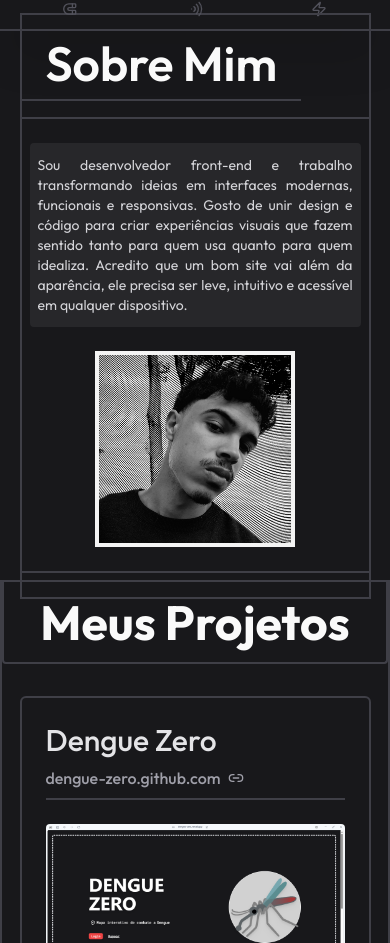
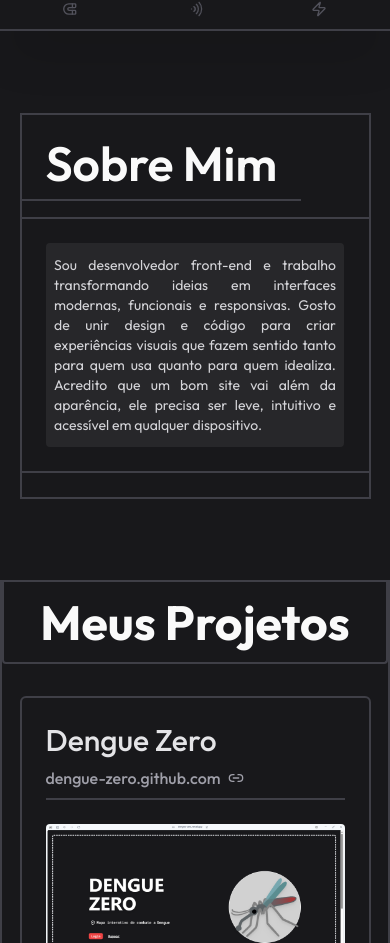
Before and after one commit to zCaio79/portfolio-next, a Next.js app: page / in a window 390 px wide. Shown: the part 788-1731 px from the top of the page. Built offline with nearby package versions, Linux system fonts and the light colour scheme.

Commit message:
about img fix

```diff
--- a/src/components/about.tsx
+++ b/src/components/about.tsx
@@ -13,11 +13,11 @@ export default function About(props : AboutProps){
 
           <span className="flex w-fit gap-6 items-center text-zinc-50 font-semibold text-5xl border-b-2 border-zinc-700 pb-3 px-6 md:pr-3 md:pl-0 transition-all duration-500 hover:text-6xl">Sobre Mim <Rabbit className="hidden md:flex size-10"/></span>
           <span className="flex flex-col md:flex-row justify-between items-center gap-6 py-6 px-2 text-sm md:text-base text-zinc-300 border-y-2 border-zinc-700">
-            <span className="flex md:w-[29vw] text-justify rounded py-3 px-2 md:px-6 md:py-4 bg-zinc-800">
+            <span className="w-[90%] md:w-[29vw] text-justify rounded py-3 px-2 md:px-6 md:py-4 bg-zinc-800">
               Sou desenvolvedor front-end e trabalho transformando ideias em interfaces modernas, funcionais e responsivas. Gosto de unir design e código para criar experiências visuais que fazem sentido tanto para quem usa quanto para quem idealiza. Acredito que um bom site vai além da aparência, ele precisa ser leve, intuitivo e acessível em qualquer dispositivo.
             </span>
             <Image
-              className=" saturate-0 flex border-4 md:ml-auto border-zinc-100 transition-all duration-500 hover:saturate-[80%]"
+              className="hidden saturate-0 md:flex border-4 md:ml-auto border-zinc-100 transition-all duration-500 hover:saturate-[80%]"
               src="/caio01.jpg"
               width={200} height={200}
               alt="caio"
```
